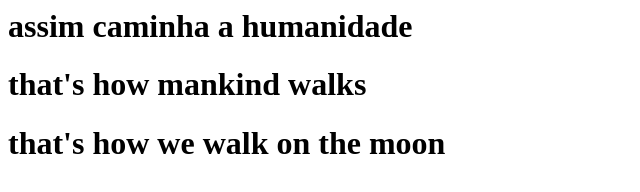
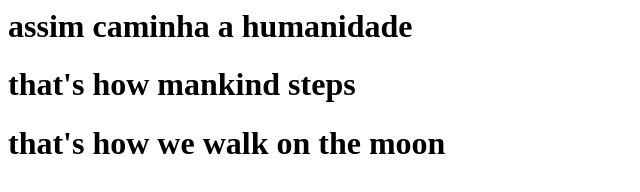
Before and after one commit to joaomeirelles/antroposcience, a plain HTML site: page index.html in a window 1280 px wide. Shown: the full height of the page, 0-640 px from the left. Drawn offline with Linux system fonts and the light colour scheme.

Commit message:
Update index.html

```diff
--- a/index.html
+++ b/index.html
@@ -1,3 +1,3 @@
 <h1> assim caminha a humanidade </h1>
-<h1> that's how mankind walks </h1>
+<h1> that's how mankind steps </h1>
 <h1> that's how we walk on the moon </h1>
```
